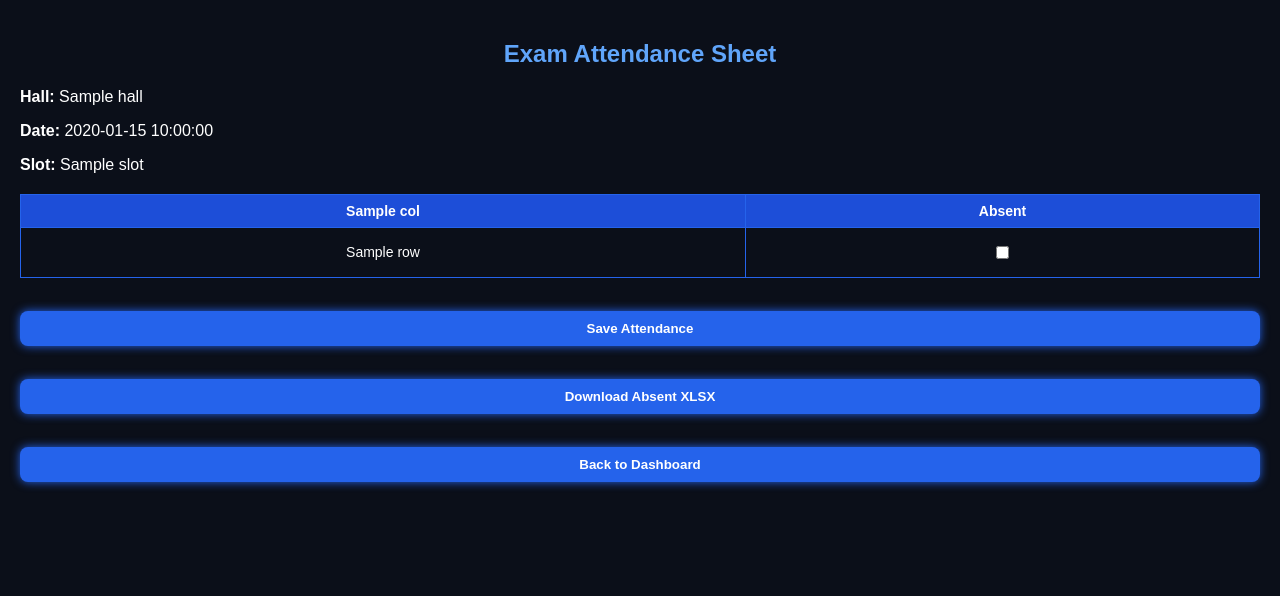
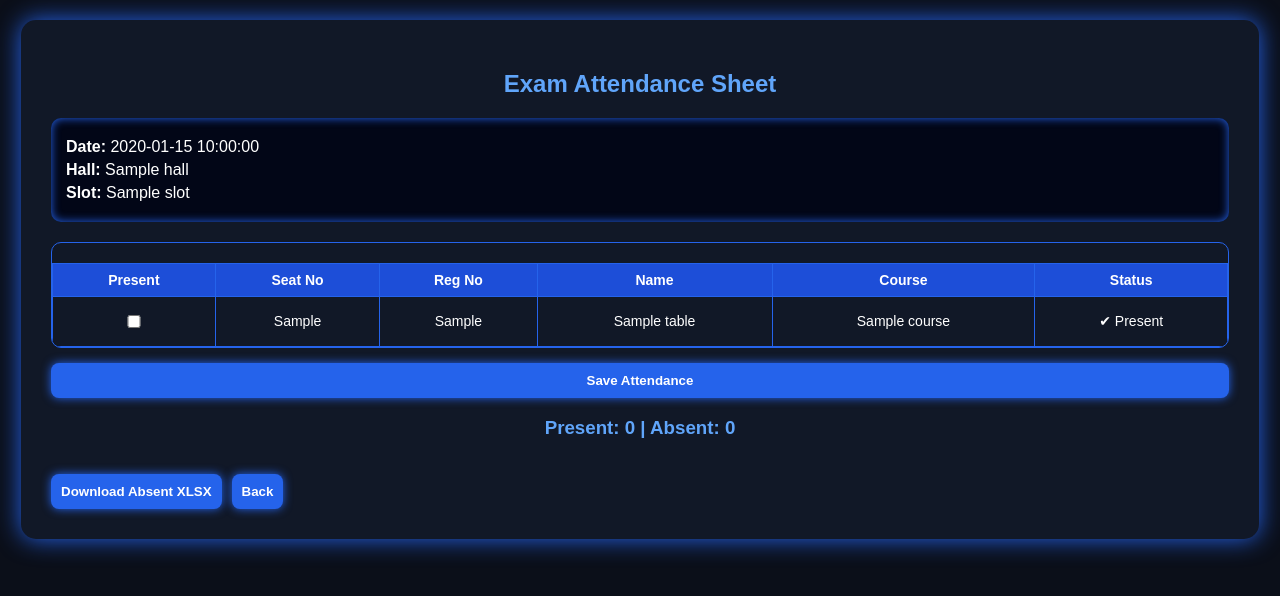
Before and after one commit to Abishekus01/absent_list_CIA, a Flask app: template templates/attendance.html in a window 1280 px wide. Shown: the top 596 px of the page. Run offline with Flask 3, Linux system fonts and the light colour scheme; the template is opened without the code that fills it: most values are stand-ins (such as "Sample title", 1, 10 or a date in 2020).

Commit message:
app.py modified

```diff
--- a/templates/attendance.html
+++ b/templates/attendance.html
@@ -1,55 +1,114 @@
 <!DOCTYPE html>
 <html>
 <head>
-  <title>Attendance</title>
+  <title>Attendance Sheet</title>
   <link rel="stylesheet" href="{{ url_for('static', filename='style.css') }}">
 </head>
 <body>
 
+<div class="container">
+
   <h2>Exam Attendance Sheet</h2>
 
+  <!-- 📌 EXAM METADATA -->
+  <div class="meta">
+    <p><b>Date:</b> {{ data.exam_date }}</p>
     <p><b>Hall:</b> {{ data.hall }}</p>
-<p><b>Date:</b> {{ data.exam_date }}</p>
     <p><b>Slot:</b> {{ data.slot }}</p>
+  </div>
 
-<form method="post">
+  <form method="POST">
 
-<table border="1">
+    <!-- 📊 MAIN ATTENDANCE TABLE -->
+    <div class="table-wrapper">
+      <table>
         <tr>
-    {% for col in columns %}
-      <th>{{ col }}</th>
-    {% endfor %}
-    <th>Absent</th>
+          <th>Present</th>
+          <th>Seat No</th>
+          <th>Reg No</th>
+          <th>Name</th>
+          <th>Course</th>
+          <th>Status</th>
         </tr>
 
-  {% for row in tables %}
-  <tr>
-    {% for col in columns %}
-      <td>{{ row[col] }}</td>
-    {% endfor %}
+        {% set present_count = 0 %}
+        {% set absent_count = 0 %}
+        {% set absent_list = [] %}
+
+        {% for s in tables %}
+        <tr {% if s.Present == 'A' %} style="background:#3f1d1d; color:#f87171;" {% endif %}>
+
           <td>
-      <input type="checkbox" name="present_{{ loop.index0 }}" value="A">
+            <input type="checkbox"
+                   name="present_{{ loop.index0 }}"
+                   value="A"
+                   {% if s.Present == 'A' %} checked {% endif %}>
           </td>
+
+          <td>{{ s['Seat No'] }}</td>
+          <td>{{ s['Reg No'] }}</td>
+          <td>{{ s['Name'] }}</td>
+          <td>{{ s['Course'] }}</td>
+
+          <td>
+            {% if s.Present == 'A' %}
+              ❌ Absent
+              {% set absent_count = absent_count + 1 %}
+              {% set _ = absent_list.append(s) %}
+            {% else %}
+              ✔ Present
+              {% set present_count = present_count + 1 %}
+            {% endif %}
+          </td>
+
         </tr>
         {% endfor %}
       </table>
+    </div>
 
-<br>
     <button type="submit">Save Attendance</button>
-
   </form>
 
-<br>
+  <!-- 📊 SUMMARY -->
+  <h3>Present: {{ present_count }} | Absent: {{ absent_count }}</h3>
 
+  <!-- 🚨 ABSENT STUDENTS TABLE -->
+  {% if absent_count > 0 %}
+  <h3>Absent Students (Staff Verification)</h3>
+
+  <div class="table-wrapper">
+    <table>
+      <tr>
+        <th>Seat No</th>
+        <th>Reg No</th>
+        <th>Name</th>
+        <th>Course</th>
+      </tr>
+
+      {% for a in absent_list %}
+      <tr>
+        <td>{{ a['Seat No'] }}</td>
+        <td>{{ a['Reg No'] }}</td>
+        <td>{{ a['Name'] }}</td>
+        <td>{{ a['Course'] }}</td>
+      </tr>
+      {% endfor %}
+    </table>
+  </div>
+  {% endif %}
+
+  <!-- 📥 DOWNLOAD BUTTON -->
+  <div class="action-buttons">
     <a href="{{ url_for('download_absent') }}">
-  <button>Download Absent XLSX</button>
+      <button type="button">Download Absent XLSX</button>
     </a>
 
-<br><br>
+    <a href="{{ url_for('dashboard') }}">
+      <button type="button">Back</button>
+    </a>
+  </div>
 
-<a href="{{ url_for('dashboard') }}">
-  <button>Back to Dashboard</button>
-</a>
+</div>
 
 </body>
 </html>
```
Also changed, not shown: 1 other file. Lines whose indentation alone changed are shown as unchanged.
